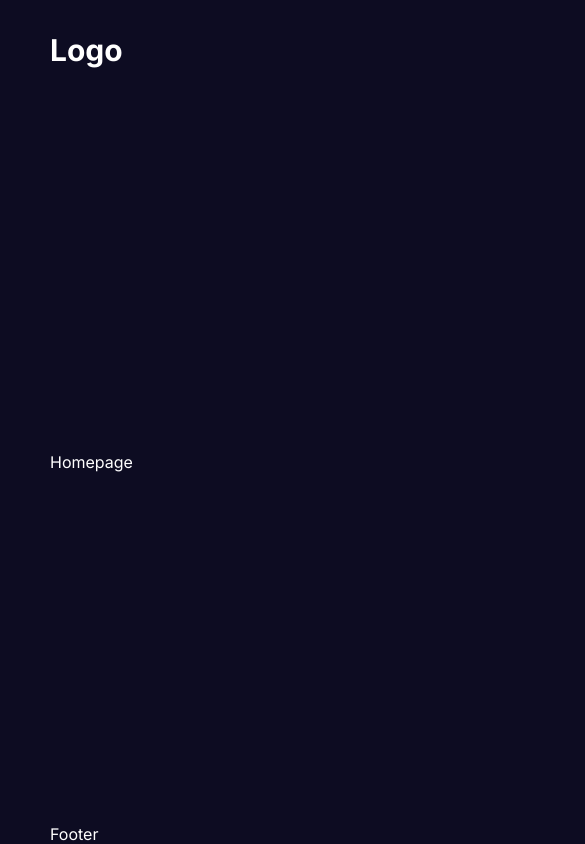
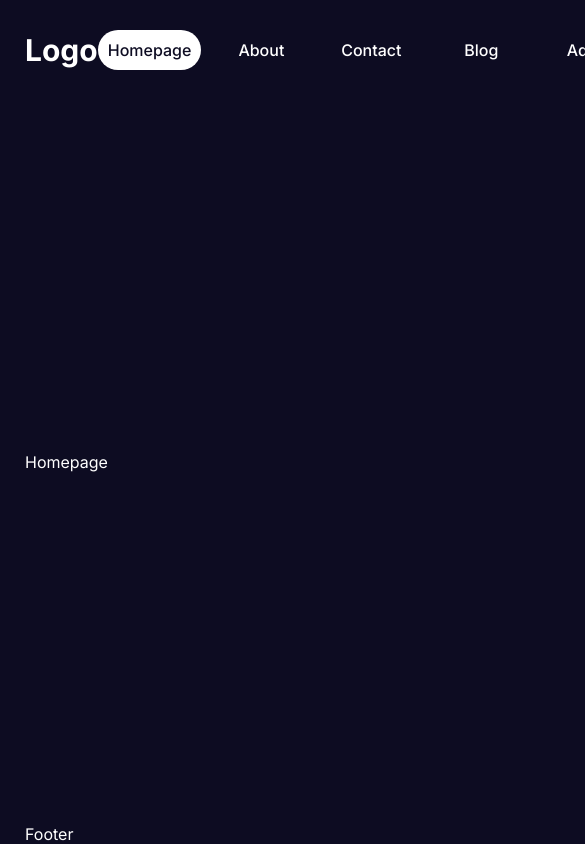
Before and after one commit to JKukielski/nextjs-practice-project, a Next.js app: page / in a window 390 px wide. Shown: the top 844 px of the page, 585 px wide, since content can reach past the window. Built offline with nearby package versions, Linux system fonts and the light colour scheme.

Commit message:
Modified container for responsiveness

```diff
--- a/src/app/globals.css
+++ b/src/app/globals.css
@@ -32,3 +32,46 @@
     flex-direction: column;
     justify-content: space-between;
 }
+
+@media (max-width: 1536px) {
+    .container {
+      width: 1366px;
+    }
+  }
+
+  @media (max-width: 1366px) {
+    .container {
+      width: 1280px;
+    }
+  }
+
+  @media (max-width: 1280px) {
+    .container {
+      width: 1024px;
+      padding-left: 20px;
+      padding-right: 20px;
+    }
+  }
+
+  @media (max-width: 1024px) {
+    .container {
+      width: 768px;
+    }
+  }
+
+  @media (max-width: 768px) {
+    .container {
+      width: 640px;
+    }
+  }
+
+  @media (max-width: 640px) {
+    .container {
+      width: 475px;
+    }
+  }
+  @media (max-width: 475px) {
+    .container {
+      width: 380px;
+    }
+  }
```
